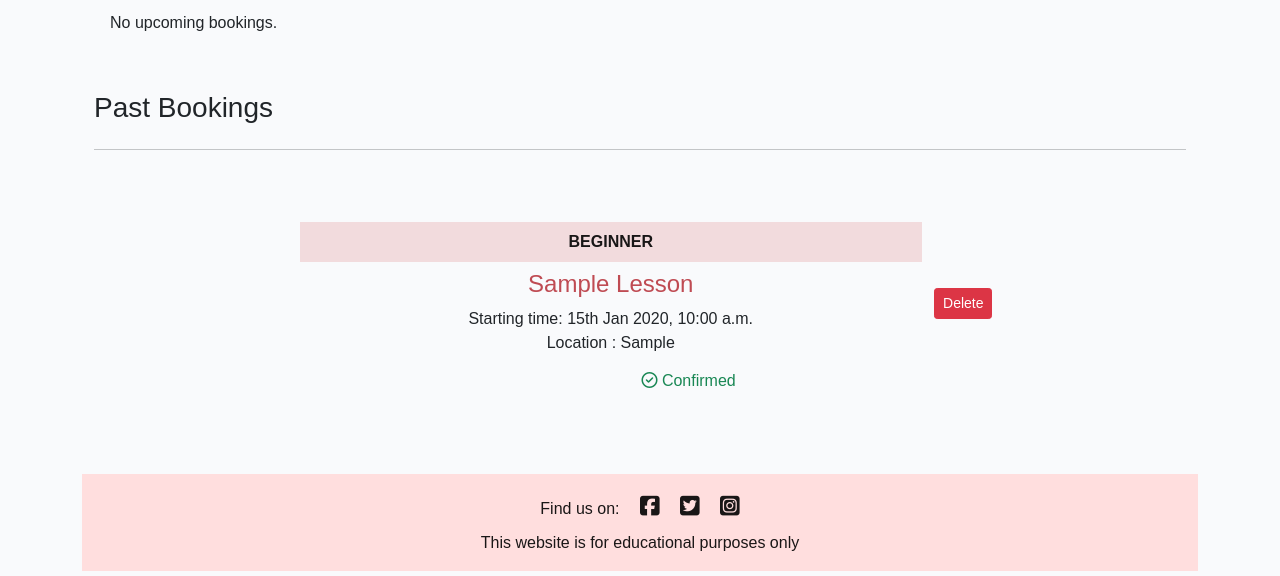
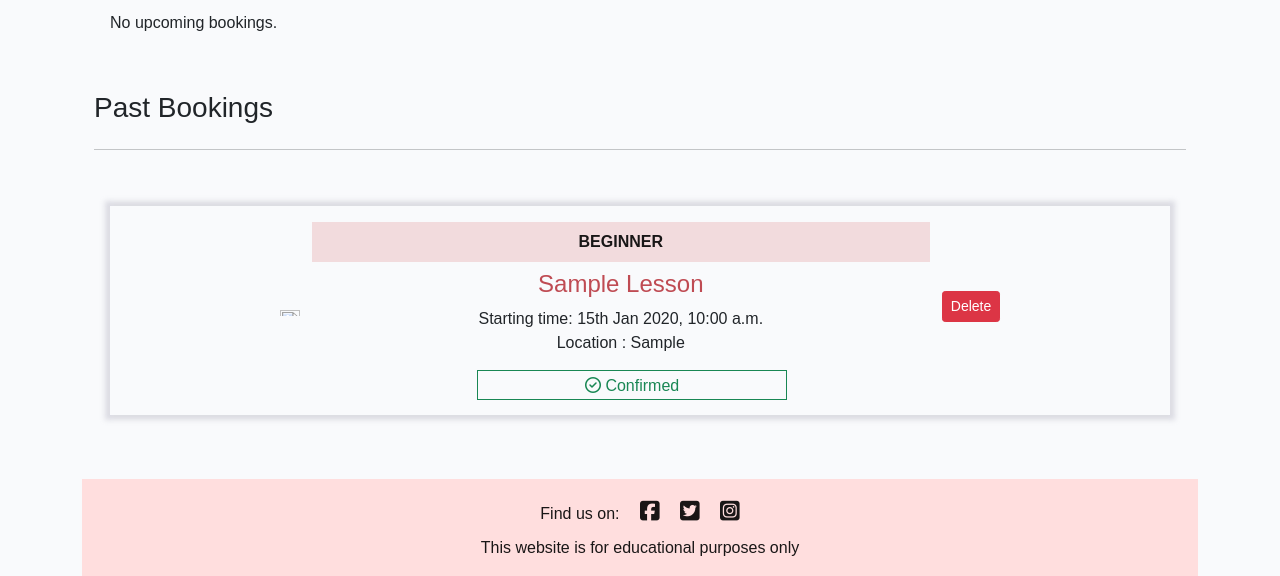
Before and after one commit to yamesjamess/p4-roller-criu, a Django app: page /my_bookings/ in a window 1280 px wide. Shown: the part 316-892 px from the top of the page. Run offline with Django 3.2, Linux system fonts and the light colour scheme; a user stored in the database is signed in; tables that the repository leaves empty hold one stand-in row (values such as "Sample post"); some libraries are stand-ins or nearby versions; some web fonts are replaced.

Commit message:
Add custom styles for my_bookings page

```diff
--- a/static/css/style.css
+++ b/static/css/style.css
@@ -317,3 +317,46 @@ a:hover {
 #div_id_contact_message {
     margin-top: 1.5rem;
 }
+
+/* My Bookings */
+
+.booking-img {
+    object-fit: cover;
+    aspect-ratio: 16/9;
+    height: 100%;
+    max-height: 180px;
+    width: auto;
+}
+
+.booking-details {
+    box-shadow: 0px 0px 5px 5px rgb(213 213 221 / 80%);
+    outline: none;
+}
+
+.confirmed {
+    outline: 1px solid #198754!important;
+    padding: 5px 0;
+    max-width: 70%;
+
+}
+
+.pending {
+    outline: 1px solid #ffc107!important;
+    padding: 5px 0;
+    max-width: 70%;
+
+}
+
+.unconfirmed {
+    outline: 1px solid #dc3545!important;
+    padding: 5px 0;
+    max-width: 70%;
+
+
+}
+
+@media (min-width: 1200px) {
+    .booking-summary {
+        max-width: 618px;
+    }
+  }
```
